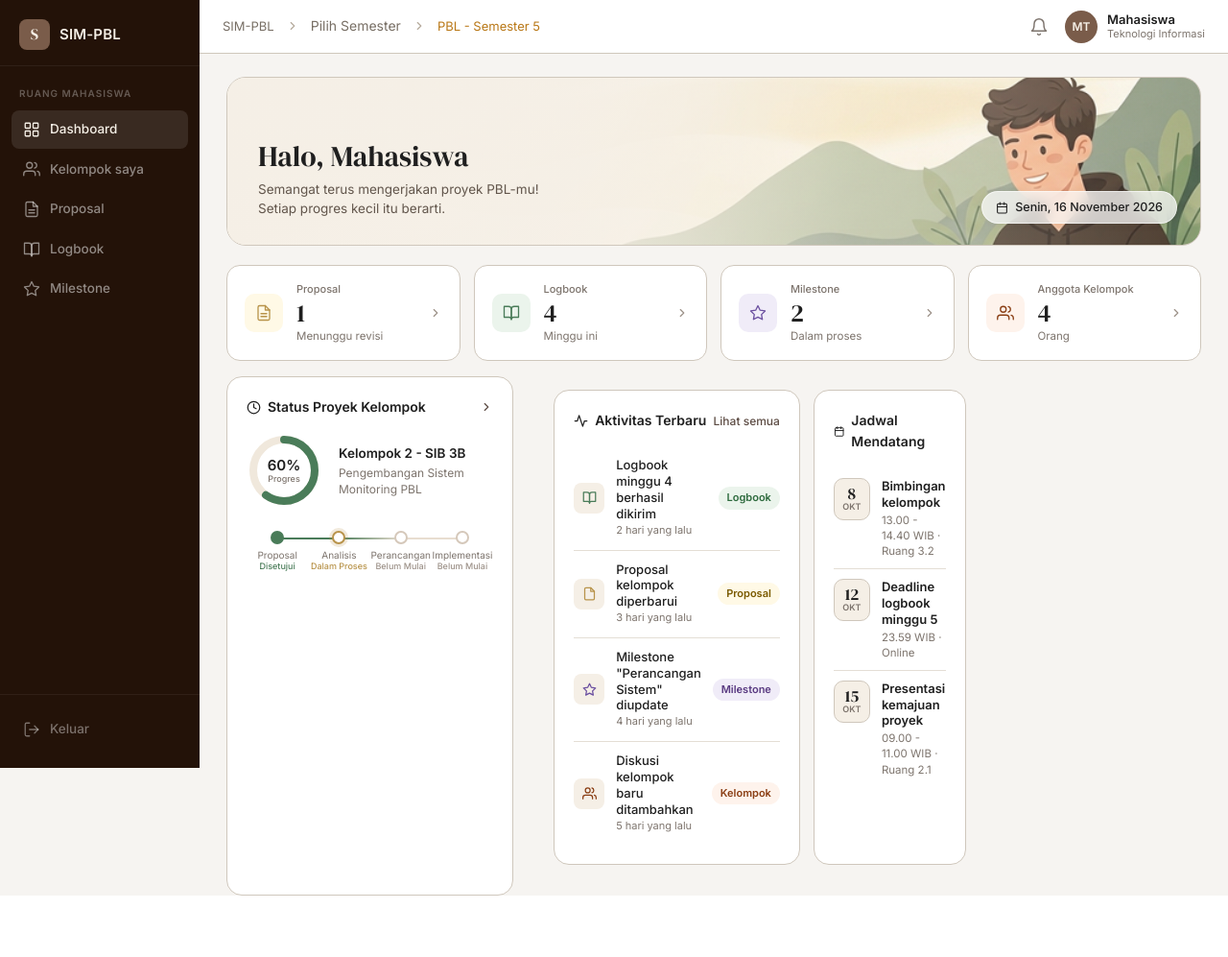
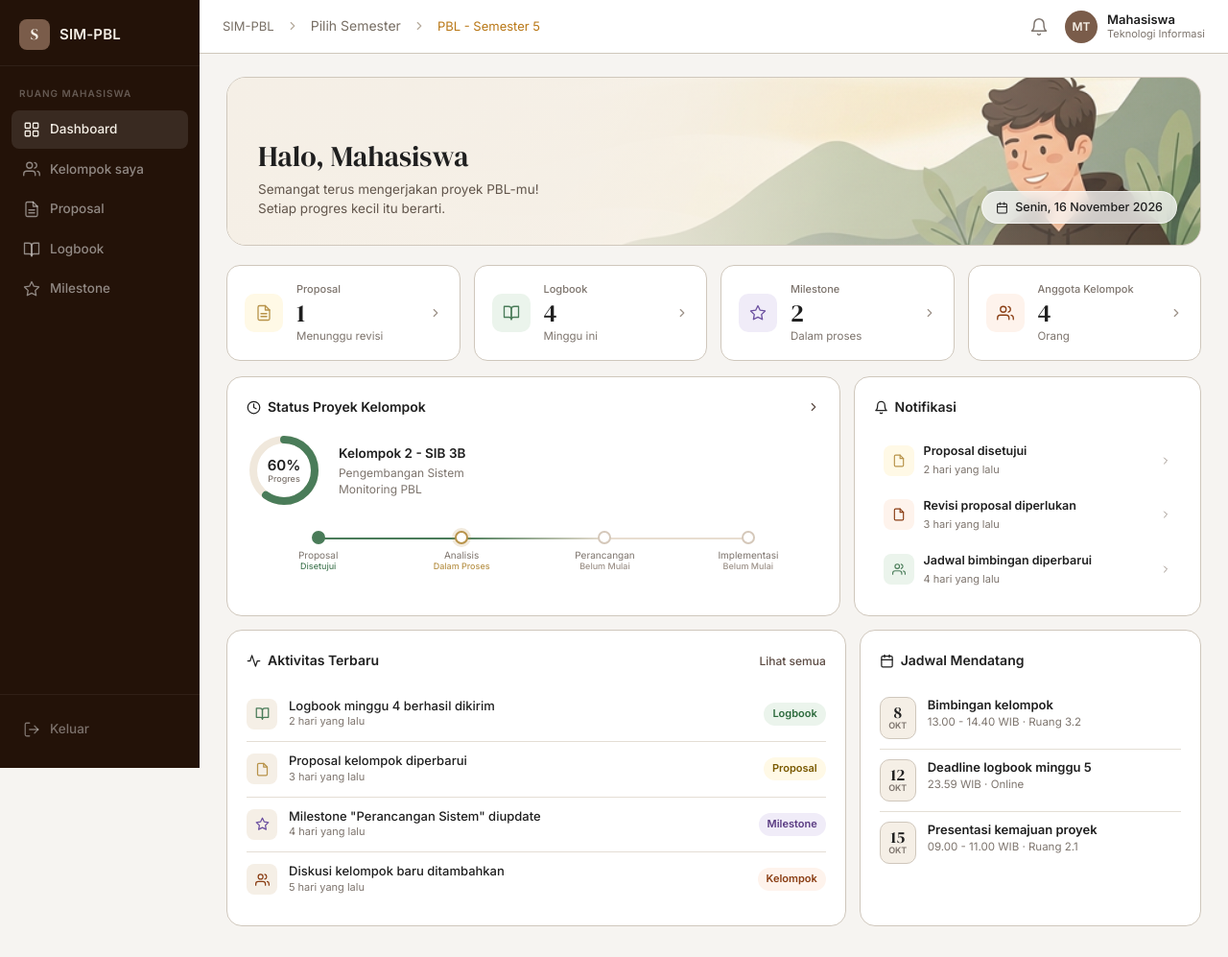
Before and after one commit to adzikraaa/sistemmonitoringpbl, a Laravel app: page /mahasiswa/dashboard in a window 1280 px wide. Shown: the whole page at 96% size. Before the commit the page ends 933 px from the top, so only its background shows below. Run offline with Laravel 12, Linux system fonts and the light colour scheme; a user stored in the database is signed in; data comes from the database, SQL or seed files in the repository; style sheets or scripts are compiled from the project's sources.

Commit message:
Rapikan layout dashboard mahasiswa

```diff
--- a/resources/views/mahasiswa/dashboard.blade.php
+++ b/resources/views/mahasiswa/dashboard.blade.php
@@ -115,15 +115,17 @@
 /* Grid Layout */
 .db-grid {
     display: grid;
-    grid-template-columns: 1.25fr 1fr 0.85fr;
+    grid-template-columns: minmax(0, 1.5fr) minmax(0, 0.85fr);
     gap: 14px;
     padding: 16px 28px 0;
+    align-items: stretch;
 }
 .db-grid-bottom {
     display: grid;
-    grid-template-columns: 1.35fr 0.65fr;
+    grid-template-columns: minmax(0, 1.45fr) minmax(0, 0.8fr);
     gap: 14px;
     padding: 14px 28px 32px;
+    align-items: stretch;
 }
 /* Card Base */
 .db-card {
@@ -133,6 +135,8 @@
     padding: 20px;
     display: flex;
     flex-direction: column;
+    height: 100%;
+    box-sizing: border-box;
 }
 .db-card__header {
     display: flex;
@@ -230,8 +234,8 @@
 .badge-kelompok { background: #FEF3EC; color: #8A3E14; }
 /* Responsive */
 @media (max-width: 1100px) {
-    .db-grid { grid-template-columns: 1fr 1fr; }
-    .db-grid > .db-card:last-child { grid-column: 1 / -1; }
+    .db-grid { grid-template-columns: 1fr; }
+    .db-grid > .db-card:first-child { grid-column: 1 / -1; }
 }
 @media (max-width: 1024px) {
     .db-stats { grid-template-columns: repeat(2, 1fr); }
@@ -338,7 +342,7 @@
     </a>
 </div>
 
-{{-- ROW 2 : 3 KOLOM --}}
+{{-- ROW 2 : 2 KOLOM --}}
 <div class="db-grid">
 
     {{-- Status Proyek Kelompok --}}
@@ -399,6 +403,46 @@
         </div>
     </div>
 
+    {{-- Notifikasi --}}
+    <div class="db-card">
+        <div class="db-card__header">
+            <h2 class="db-card__title">
+                <svg width="15" height="15" viewBox="0 0 24 24" fill="none" stroke="currentColor" stroke-width="2" stroke-linecap="round" stroke-linejoin="round"><path d="M18 8A6 6 0 0 0 6 8c0 7-3 9-3 9h18s-3-2-3-9"/><path d="M13.73 21a2 2 0 0 1-3.46 0"/></svg>
+                Notifikasi
+            </h2>
+        </div>
+        <a href="{{ route('mahasiswa.proposal') }}" class="db-notif-item">
+            <div class="db-notif-icon" style="background:#FFF9E6;">
+                <svg width="14" height="14" viewBox="0 0 24 24" fill="none" stroke="#B8934A" stroke-width="2" stroke-linecap="round" stroke-linejoin="round"><path d="M14 2H6a2 2 0 0 0-2 2v16a2 2 0 0 0 2 2h12a2 2 0 0 0 2-2V8z"/><polyline points="14 2 14 8 20 8"/></svg>
+            </div>
+            <div class="db-notif-body">
+                <p class="db-notif-title">Proposal disetujui</p>
+                <p class="db-notif-time">2 hari yang lalu</p>
+            </div>
+            <div class="db-notif-chevron"><svg width="12" height="12" viewBox="0 0 24 24" fill="none" stroke="currentColor" stroke-width="2" stroke-linecap="round" stroke-linejoin="round"><polyline points="9 18 15 12 9 6"/></svg></div>
+        </a>
+        <a href="{{ route('mahasiswa.proposal') }}" class="db-notif-item">
+            <div class="db-notif-icon" style="background:#FEF3EC;">
+                <svg width="14" height="14" viewBox="0 0 24 24" fill="none" stroke="#8A3E14" stroke-width="2" stroke-linecap="round" stroke-linejoin="round"><path d="M14 2H6a2 2 0 0 0-2 2v16a2 2 0 0 0 2 2h12a2 2 0 0 0 2-2V8z"/><polyline points="14 2 14 8 20 8"/></svg>
+            </div>
+            <div class="db-notif-body">
+                <p class="db-notif-title">Revisi proposal diperlukan</p>
+                <p class="db-notif-time">3 hari yang lalu</p>
+            </div>
+            <div class="db-notif-chevron"><svg width="12" height="12" viewBox="0 0 24 24" fill="none" stroke="currentColor" stroke-width="2" stroke-linecap="round" stroke-linejoin="round"><polyline points="9 18 15 12 9 6"/></svg></div>
+        </a>
+        <a href="{{ route('mahasiswa.kelompok') }}" class="db-notif-item">
+            <div class="db-notif-icon" style="background:#EBF4EC;">
+                <svg width="14" height="14" viewBox="0 0 24 24" fill="none" stroke="#4A7C59" stroke-width="2" stroke-linecap="round" stroke-linejoin="round"><path d="M17 21v-2a4 4 0 0 0-4-4H5a4 4 0 0 0-4 4v2"/><circle cx="9" cy="7" r="4"/><path d="M23 21v-2a4 4 0 0 0-3-3.87"/><path d="M16 3.13a4 4 0 0 1 0 7.75"/></svg>
+            </div>
+            <div class="db-notif-body">
+                <p class="db-notif-title">Jadwal bimbingan diperbarui</p>
+                <p class="db-notif-time">4 hari yang lalu</p>
+            </div>
+            <div class="db-notif-chevron"><svg width="12" height="12" viewBox="0 0 24 24" fill="none" stroke="currentColor" stroke-width="2" stroke-linecap="round" stroke-linejoin="round"><polyline points="9 18 15 12 9 6"/></svg></div>
+        </a>
+    </div>
+</div>
 
 {{-- ROW 3 : 2 KOLOM --}}
 <div class="db-grid-bottom">
```
